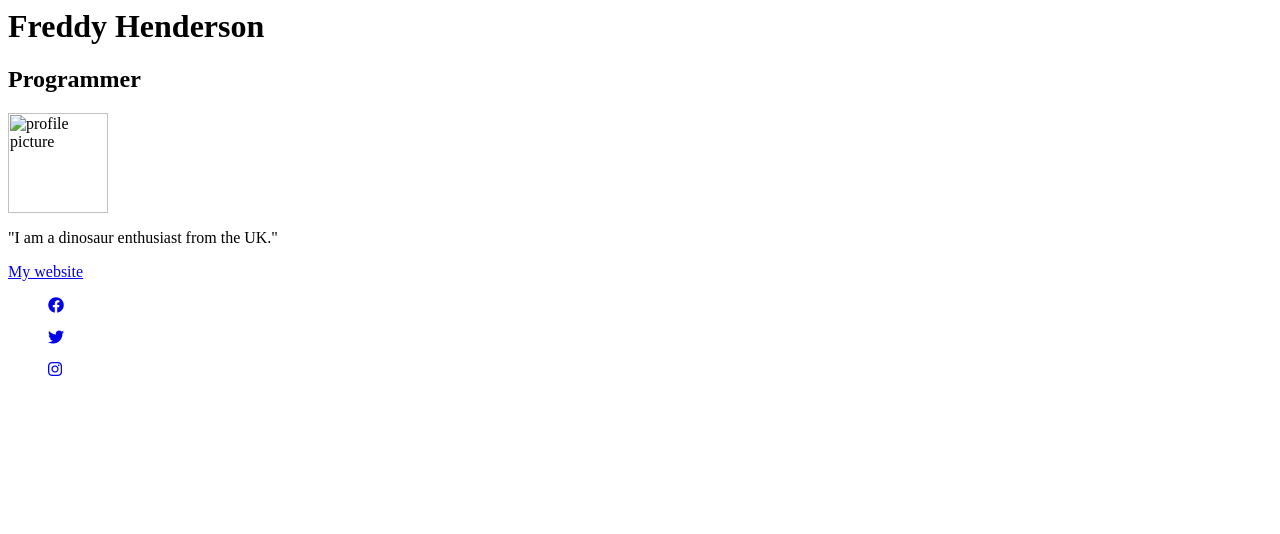
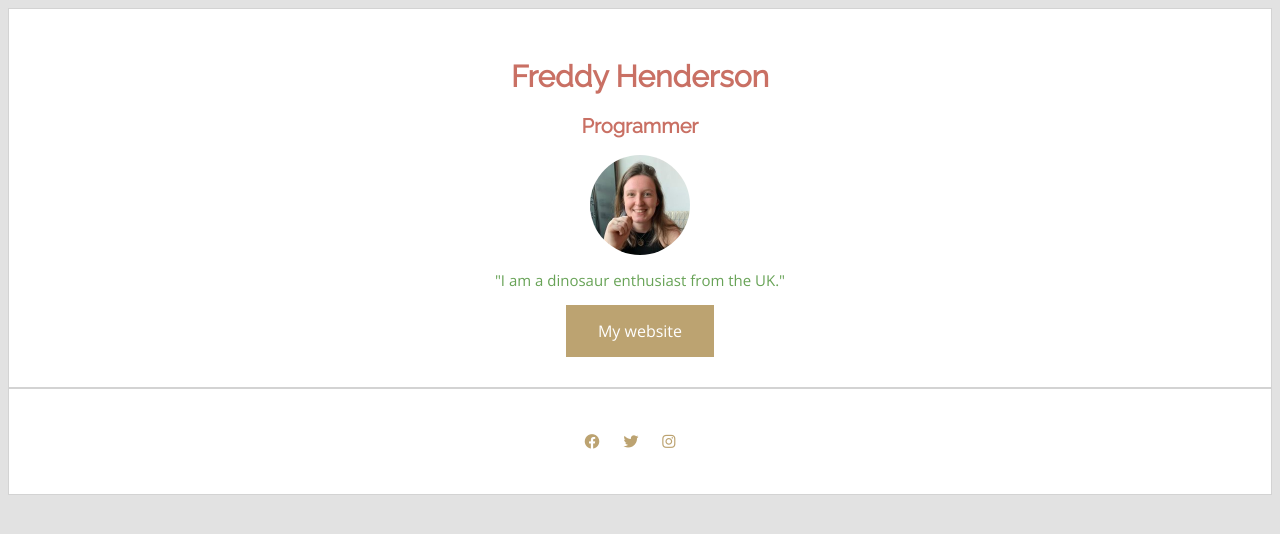
Before and after one commit to henderson907/profile, a plain HTML site: page index.html in a window 1280 px wide. Drawn offline with nearby package versions, Linux system fonts and the light colour scheme; the site is published under a folder, as on GitHub Pages, so addresses that start at the root find nothing.

Commit message:
trying to make it prettier

```diff
--- a/index.html
+++ b/index.html
@@ -5,13 +5,13 @@
     <meta charset="utf-8">
     <meta name="viewport" content="width=device-width, initial-scale=1">
     <link rel="stylesheet" href="https://use.fontawesome.com/releases/v6.1.2/css/all.css">
-    <link rel="stylesheet" href="/style.css">
+    <link rel="stylesheet" href="style.css">
   <body>
     <div class="container text-center">
       <div class="card-white">
         <h1>Freddy Henderson</h1>
         <h2>Programmer</h2>
-        <img src="/images/picture.png" class="img-circle" width="100ox" alt="profile picture">
+        <img src="images/picture.png" class="img-circle" width="100ox" alt="profile picture">
         <p>
           "I am a dinosaur enthusiast from the UK."
         </p>
```
